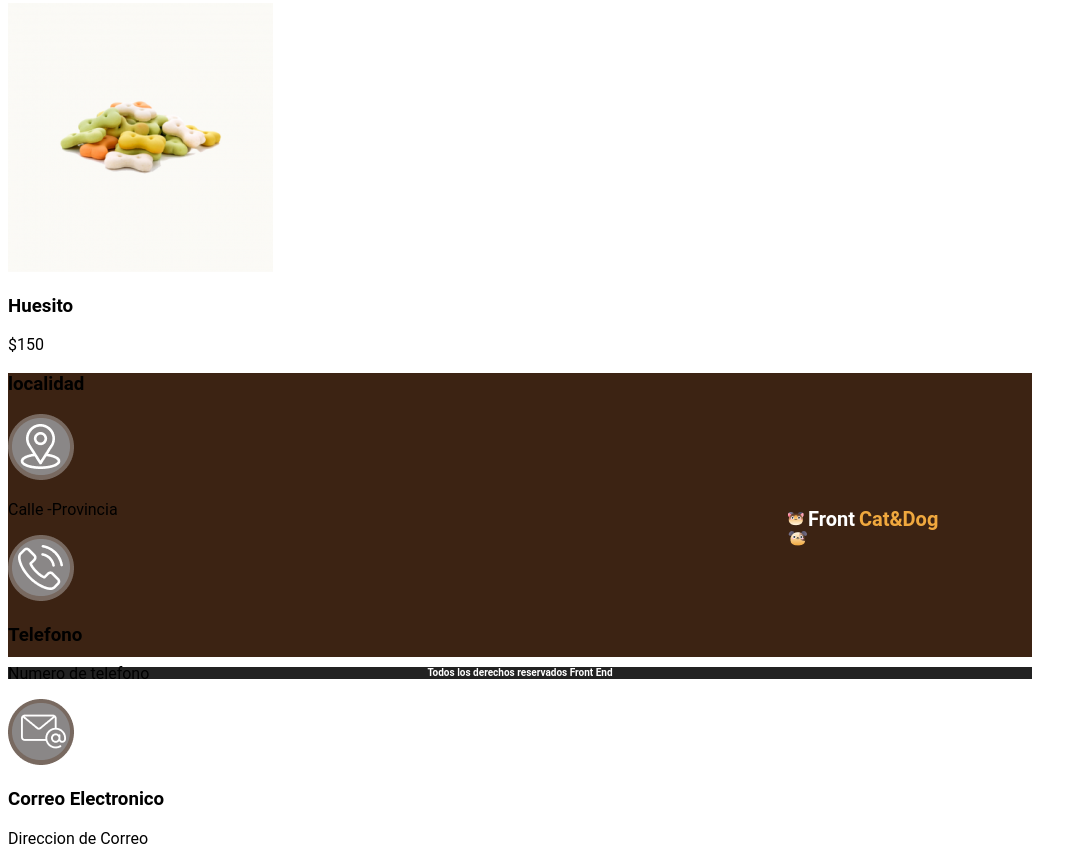
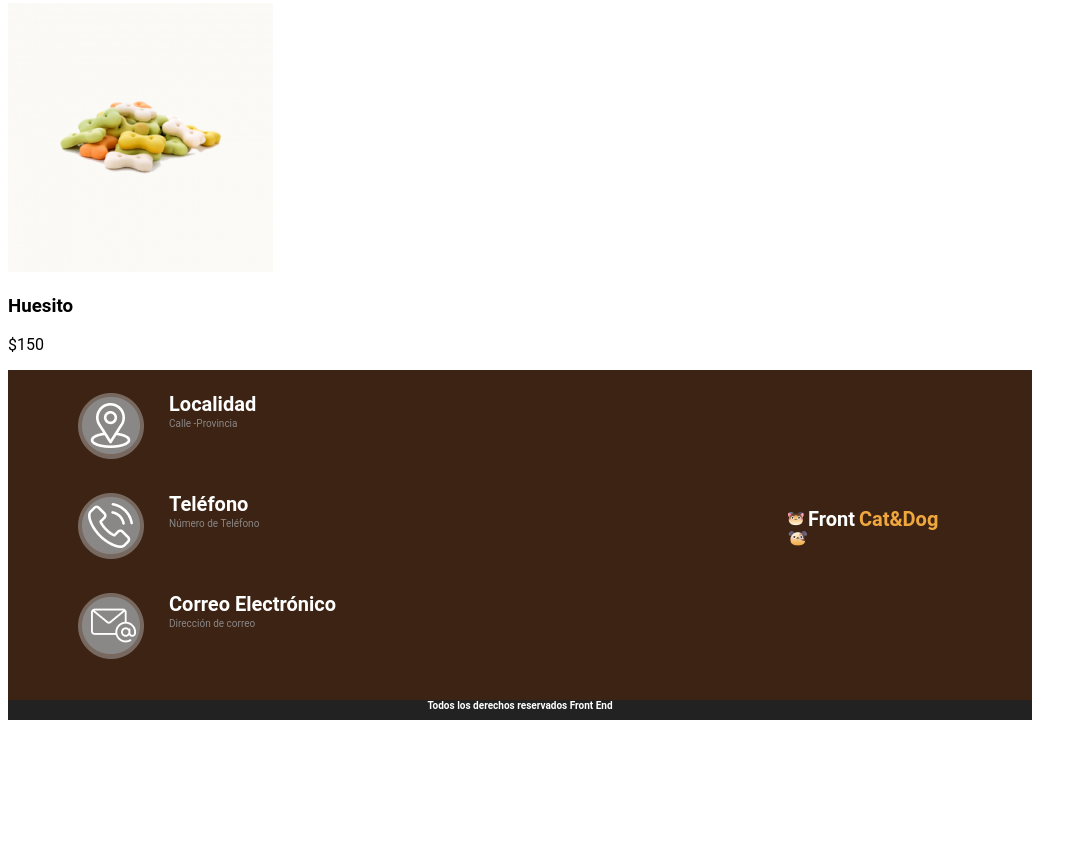
Before and after one commit to adrisa17/Practice-pet-shop, a plain HTML site: page index.html in a window 1280 px wide. Shown: the part 1650-2498 px from the top of the page, without its empty margins (0-1087 px from the left). After the commit the page ends 2370 px from the top, so only its background shows below. Drawn offline with Linux system fonts and the light colour scheme.

Commit message:
ubicando iconos y logo

```diff
--- a/index.html
+++ b/index.html
@@ -79,29 +79,26 @@
             <span><img src="./assets/Dog.png" alt="Perro" /></span>
           </div>
 
-          <div id="localidad">
-           <h3 class="iconosFooter">localidad</h3>
-           <img src="./assets/Lugar.png" alt="Icono localidad" />
-           <p id="Calle">Calle -Provincia</p>
+          <div  >
+           <div id="LocBox"><img src="./assets/Lugar.png" alt="Icono localidad" /></div>
+           <div id="Localidad">Localidad</div>
+           <div id="infoLoc">Calle -Provincia</div>
           </div>
 
+          <div>
+            <div id="TelBox"><img src="./assets/Telefono.png" alt="Icono localidad" /></div>
+            <div id="Telefono">Teléfono</div>
+            <div id="infoTel">Número de Teléfono</div>
+           </div>
 
-          <div id="Telefono">
-           <div><img src="./assets/Telefono.png" alt="Icono Telefono" /></div>
-           <div><h3 class="iconosFooter">Telefono</h3>
-            <p id="numTel">Numero de telefono</p>
-          </div>
-
-          </div>
-
-          <div id="Correo">
-           <img src="./assets/Correo.png" alt="Icono Correo" />
-           <h3 class="iconosFooter">Correo Electronico</h3>
-           <p id="Dir">Direccion de Correo</p>
+          <div>
+           <div id="MailBox"><img src="./assets/Correo.png" alt="Icono localidad" /></div>
+           <div id="Correo">Correo Electrónico</div>
+           <div id="infoMail">Dirección de correo</div>
           </div>
         </article>
-        <div>
-          <p id="derechosReservados">Todos los derechos reservados Front End</p>
+        <div id="derechosReservados">
+           Todos los derechos reservados Front End
         </div>
       </section>
 
--- a/styles.css
+++ b/styles.css
@@ -29,10 +29,12 @@ body {
 /* footer*/
 #iconos{
     width: 1024px;
-    height: 284px;
+    height: 330px;
     left: calc(50% - 1024px/2);
     bottom: 17px;
     background-color: #3C2313;
+    box-sizing: content-box;
+    margin: 0%;
 }
 #logo{
 
@@ -72,4 +74,154 @@ body {
     background-color: #222222;
     color: #FFFFFF;
     text-align: center;
+    height: 20px;
 }
+
+
+/*ICONOS FOOTER */
+
+    #LocBox{
+    display: inline-block;
+    position: absolute;
+    width: 66px;
+    height: 66px;
+    left: 70px;
+    top: 2035px;
+    box-sizing: border-box;
+    }
+    #Localidad{
+    display: inline-block;
+    color: white;
+    box-sizing: border-box;
+    position: absolute;
+    width: 88px;
+    height: 23px;
+    left: calc(50% - 88px/2 - 307px);
+    bottom: 255px;
+    top: 2035px;
+
+    font-family: 'Roboto', sans-serif;
+    font-style: normal;
+    font-weight: 700;
+    font-size: 20px;
+    line-height: 23px;
+
+    color: #FFFFFF;
+    box-sizing: border-box;
+    }
+    #infoLoc{
+    position: absolute;
+    width: 73px;
+    height: 12px;
+    left: calc(50% - 73px/2 - 314.5px);
+    bottom: 243px;
+    top: 2060px;
+
+    font-family: 'Roboto', sans-serif;
+    font-style: normal;
+    font-weight: 2000;
+    font-size: 10px;
+    line-height: 12px;
+/* identical to box height */
+
+
+    color: #8A8787;
+    box-sizing: content-box;
+    }
+
+    #TelBox{
+    display: inline-block;
+    position: absolute;
+    width: 66px;
+    height: 66px;
+    left: 70px;
+    top: 2135px;
+    box-sizing: border-box;
+    }
+    #Telefono{
+    display: inline-block;
+    color: white;
+    box-sizing: border-box;
+    position: absolute;
+    width: 88px;
+    height: 23px;
+    left: calc(50% - 88px/2 - 307px);
+    bottom: 255px;
+    top: 2135px;
+
+    font-family: 'Roboto', sans-serif;
+    font-style: normal;
+    font-weight: 700;
+    font-size: 20px;
+    line-height: 23px;
+
+    color: #FFFFFF;
+    box-sizing: border-box;
+    }
+    #infoTel{
+    position: absolute;
+    width: 200px;
+    height: 53px;
+    left: calc(50% - 73px/2 - 314.5px);
+    bottom: 243px;
+    top: 2160px;
+
+    font-family: 'Roboto', sans-serif;
+    font-style: normal;
+    font-weight: 2000;
+    font-size: 10px;
+    line-height: 12px;
+/* identical to box height */
+
+
+    color: #8A8787;
+    box-sizing: content-box;
+    }
+    #MailBox{
+    display: inline-block;
+    position: absolute;
+    width: 66px;
+    height: 66px;
+    left: 70px;
+    top: 2235px;
+    box-sizing: border-box;
+    }
+    #Correo{
+    display: inline-block;
+    color: white;
+    box-sizing: border-box;
+    position: absolute;
+    width: 500px;
+    height: 23px;
+    left: calc(50% - 88px/2 - 307px);
+    bottom: 255px;
+    top: 2235px;
+
+    font-family: 'Roboto', sans-serif;
+    font-style: normal;
+    font-weight: 700;
+    font-size: 20px;
+    line-height: 23px;
+
+    color: #FFFFFF;
+    box-sizing: border-box;
+    }
+    #infoMail{
+    position: absolute;
+    width: 500px;
+    height: 12px;
+    left: calc(50% - 73px/2 - 314.5px);
+    bottom: 243px;
+    top: 2260px;
+
+    font-family: 'Roboto', sans-serif;
+    font-style: normal;
+    font-weight: 2000;
+    font-size: 10px;
+    line-height: 12px;
+    /* identical to box height */
+
+
+    color: #8A8787;
+    box-sizing: content-box;
+    }
```
